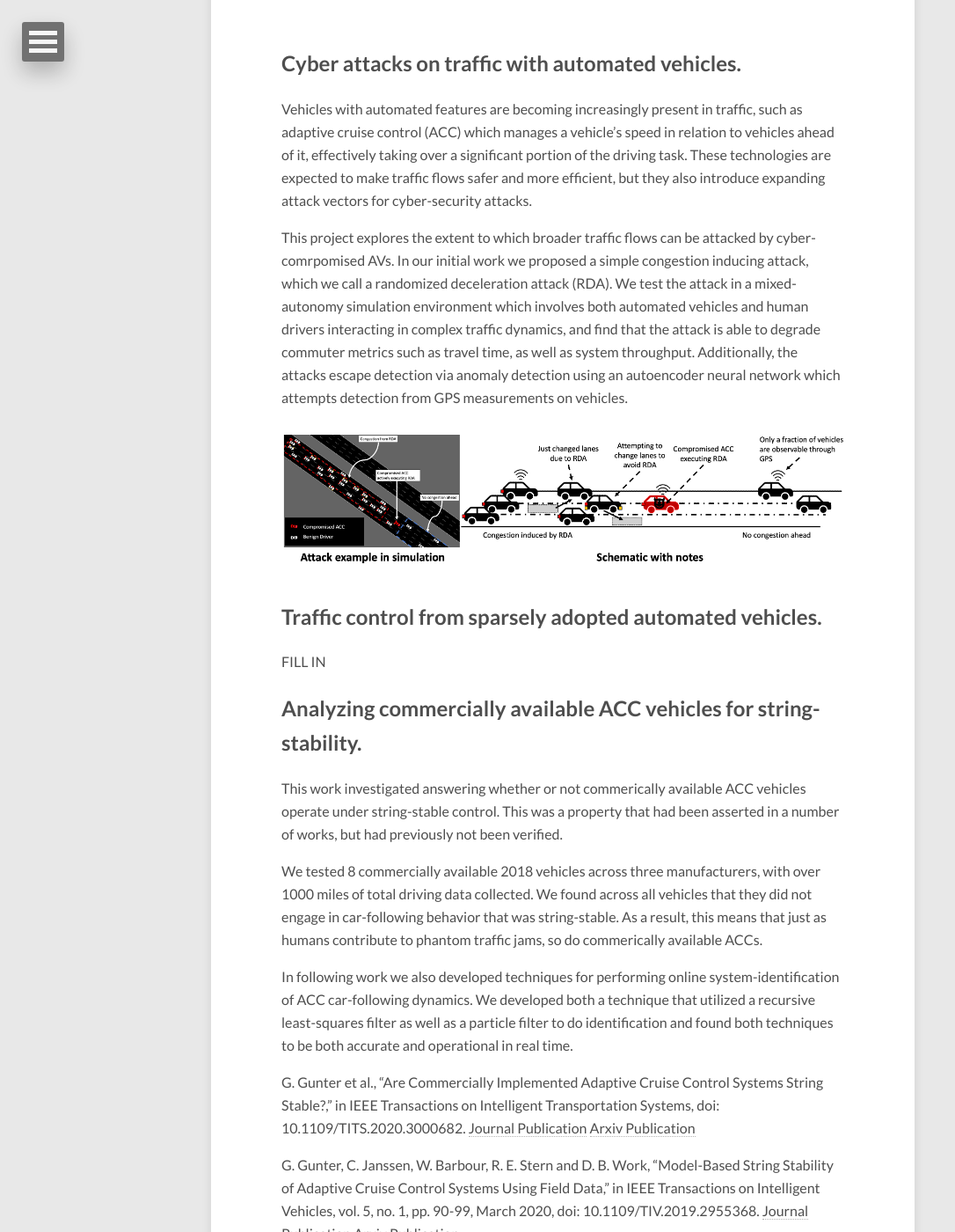
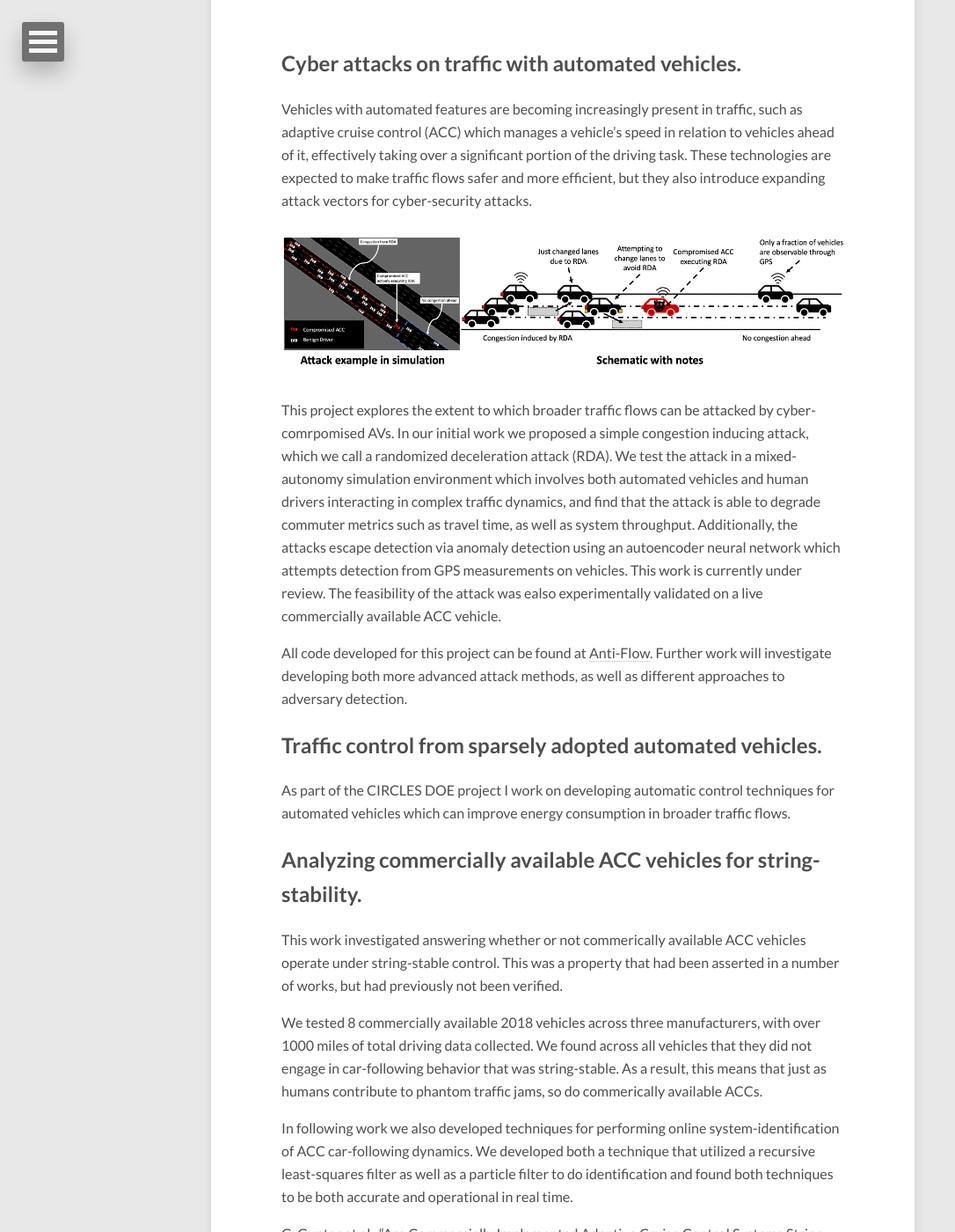
Before and after one commit to georgegunter/georgegunter.github.io, a Jekyll site: the page built from research/index.md, in a window 1280 px wide and 1400 px high, scrolled down 468 px. Shown: the whole window at 88% size, without its empty margins (0-1086 px from the left). Built offline with Jekyll 4.4.1, drawn with Linux system fonts in a browser that asks for light colours; nearby versions of some CDN libraries.

Commit message:
fixed typo

```diff
--- a/index.html
+++ b/index.html
@@ -7,9 +7,7 @@ secdescription: "I am PhD student in the Civil Engineering department at Vanderb
 tags: [vanderbilt, transportation, autonomous, vehicle, data, machine, learning, artificial, intelligence]
 comments: false
 image:
-  feature: phladelphia_trimmed.jpg
-  credit: dargadgetz
-  creditlink: http://www.dargadgetz.com/ios-7-abstract-wallpaper-pack-for-iphone-5-and-ipod-touch-retina/
+  feature: philadelphia_trimmed.jpg
 ---
 
 {% for post in paginator.posts %}
--- a/research/index.md
+++ b/research/index.md
@@ -10,16 +10,18 @@ modified: 2018-01-27
 
 Vehicles with automated features are becoming increasingly present in traffic, such as adaptive cruise control (ACC) which manages a vehicle's speed in relation to vehicles ahead of it, effectively taking over a significant portion of the driving task. These technologies are expected to make traffic flows safer and more efficient, but they also introduce expanding attack vectors for cyber-security attacks.
 
-This project explores the extent to which broader traffic flows can be attacked by cyber-comrpomised AVs. In our initial work we proposed a simple congestion inducing attack, which we call a randomized deceleration attack (RDA). We test the attack in a mixed-autonomy simulation environment which involves both automated vehicles and human drivers interacting in complex traffic dynamics, and find that the attack is able to degrade commuter metrics such as travel time, as well as system throughput. Additionally, the attacks escape detection via anomaly detection using an autoencoder neural network which attempts detection from GPS measurements on vehicles.
-
 <figure>
   <a href="{{ site.url }}/images/Cyber_Attack_ACC_intro_fig.png"><img src="{{ site.url }}/images/Cyber_Attack_ACC_intro_fig.png" alt=""></a>
 </figure>
 
+This project explores the extent to which broader traffic flows can be attacked by cyber-comrpomised AVs. In our initial work we proposed a simple congestion inducing attack, which we call a randomized deceleration attack (RDA). We test the attack in a mixed-autonomy simulation environment which involves both automated vehicles and human drivers interacting in complex traffic dynamics, and find that the attack is able to degrade commuter metrics such as travel time, as well as system throughput. Additionally, the attacks escape detection via anomaly detection using an autoencoder neural network which attempts detection from GPS measurements on vehicles. This work is currently under review. The feasibility of the attack was ealso experimentally validated on a live commercially available ACC vehicle.
+
+All code developed for this project can be found at [Anti-Flow](https://github.com/georgegunter/Anti-Flow). Further work will investigate developing both more advanced attack methods, as well as different approaches to adversary detection.
+
 
 ## Traffic control from sparsely adopted automated vehicles.
 
-FILL IN
+As part of the CIRCLES DOE project I work on developing automatic control techniques for automated vehicles which can improve energy consumption in broader traffic flows.
 
 ## Analyzing commercially available ACC vehicles for string-stability.
 
```
